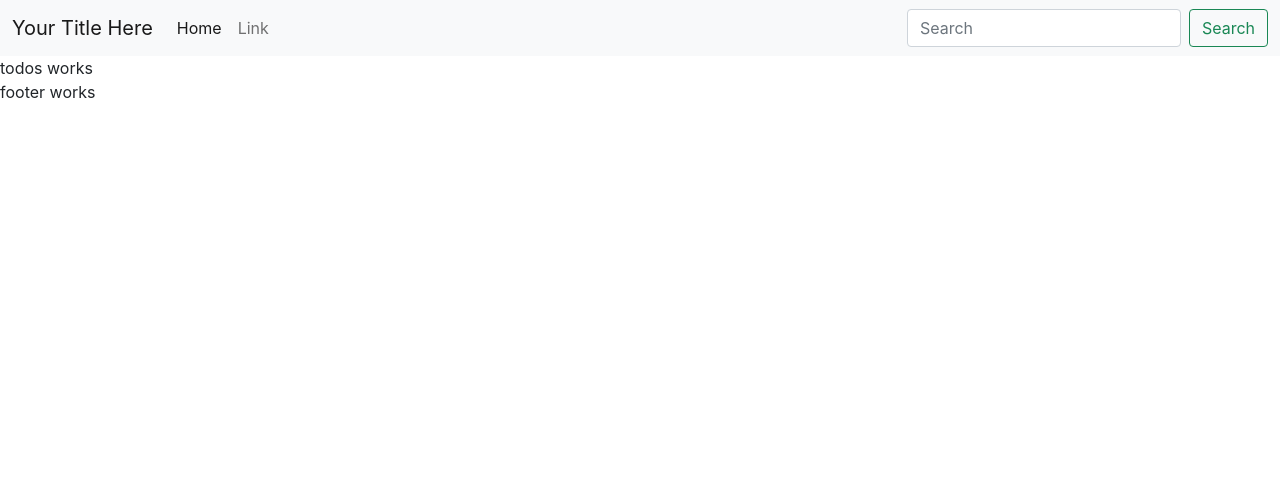
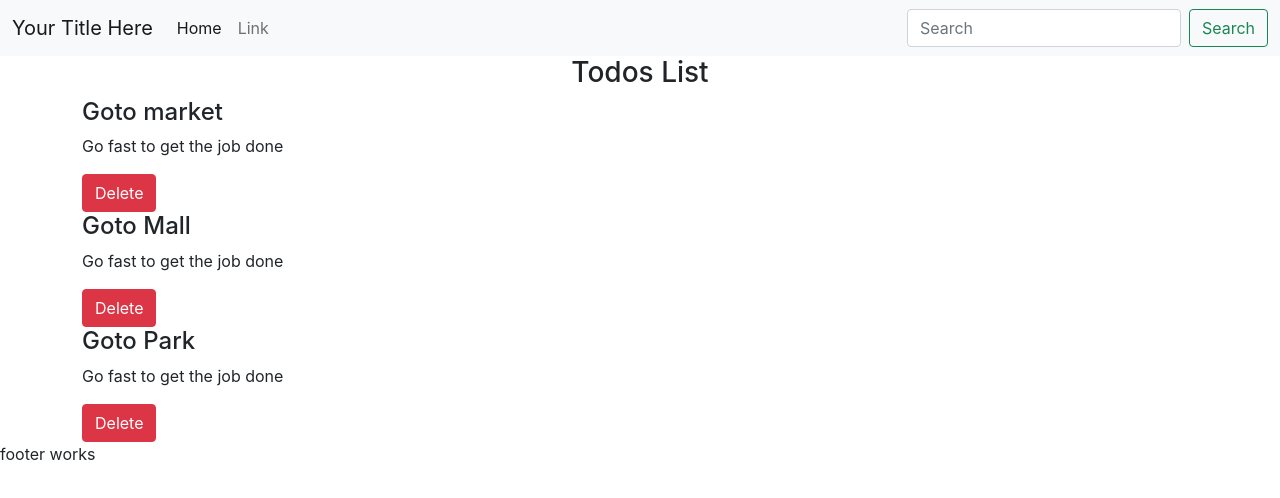
Before and after one commit to kafleyy/react, a React (Create React App) app in the folder todos-list/: page / in a window 1280 px wide. Shown: the top 498 px of the page. Built offline with nearby package versions, Linux system fonts and the light colour scheme.

Commit message:
done for today

```diff
--- a/todos-list/src/App.js
+++ b/todos-list/src/App.js
@@ -3,9 +3,21 @@ import Header from './MyComponents/Header';
 import {Todos} from "./MyComponents/Todos";
 // import TodoItem from "./MyComponents/TodoItem.js";
 import {Footer} from './MyComponents/Footer';
+import React, { useState } from 'react';
 
 function App() {
-  let todos = [
+  const onDelete = (todo)=>{
+    console.log("I am ondelete of todo", todo);
+    // deleting this way in react doesnot work
+    let index = todos.indexOf(todo);
+    todos.splice(index, 1);
+
+    setTodos(todos.filter((e)=>{
+      return e!==todo;
+    }));
+
+  }
+  const [todos, setTodos] = useState([
     {
       sno: 1,
       title: "Goto market",
@@ -21,11 +33,11 @@ function App() {
       title: "Goto Park",
       desc: "Go fast to get the job done"
     }
-  ]
+  ]);
   return(
     <>
-    <Header/>
-    <Todos/>
+    <Header />
+    <Todos todos={todos} onDelete={onDelete}/>
     <Footer/>
     </>
     );
--- a/todos-list/src/MyComponents/TodoItem.js
+++ b/todos-list/src/MyComponents/TodoItem.js
@@ -1,9 +1,11 @@
 import React from 'react'
 
-export const TodoItem = () => {
+export const TodoItem = ({todo, onDelete}) => {
     return (
         <div>
-            Todo iteam works
+            <h4> {todo.title} </h4>
+            <p>{todo.desc}</p>
+            <button className="btn btn-danger" onClick={()=>{onDelete(todo)}}>Delete</button>
         </div>
     )
 }
--- a/todos-list/src/MyComponents/Todos.js
+++ b/todos-list/src/MyComponents/Todos.js
@@ -1,9 +1,15 @@
 import React from 'react'
+import {TodoItem} from './TodoItem';
 
-export const Todos = () => {
+export const Todos = (props) => {
     return (
-        <div>
-            todos works
+        <div className="container">
+            <h3 className="text-center">Todos List</h3>
+            {props.todos.length===0? "No todos to display" :
+            props.todos.map((todo)=>{
+                return <TodoItem todo={todo} key={todo.sno} onDelete={props.onDelete}/>
+            })
+        }
         </div>
     )
 }
```
Also changed, not shown: 1 other file (tests, documents, lock files or other folders).
